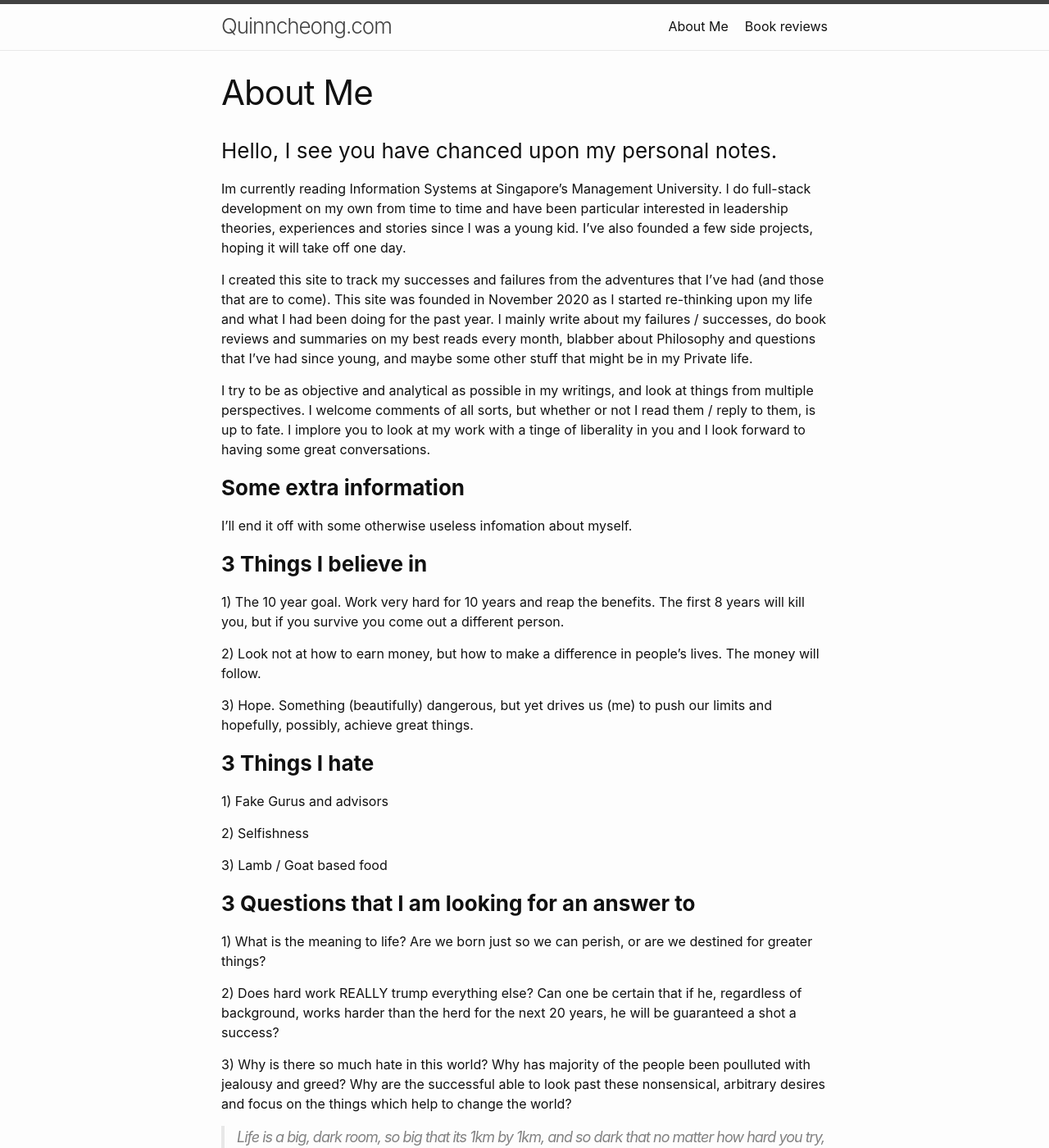
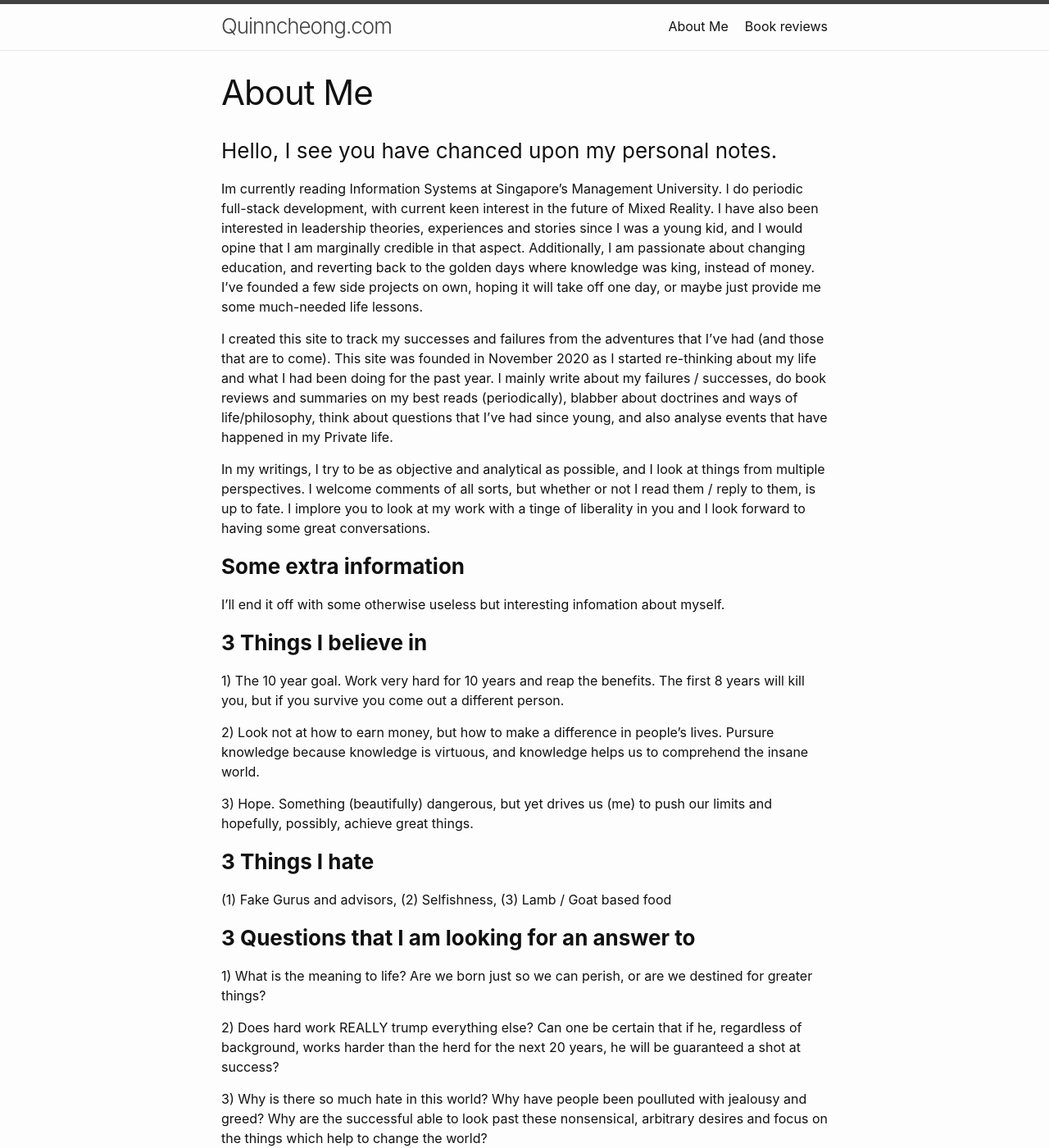
Before and after one commit to quinncheong/quinncheong.github.io, a Jekyll site: the page built from about.markdown, in a window 1280 px wide and 1400 px high. Shown: the whole window at 82% size. Built offline with Jekyll 4.4.1, drawn with Linux system fonts in a browser that asks for light colours; some of the changed text lies outside the part shown.

Commit message:
fixed about page

```diff
--- a/about.markdown
+++ b/about.markdown
@@ -6,34 +6,30 @@ permalink: /about/
 
 ### Hello, I see you have chanced upon my personal notes.
 
-Im currently reading Information Systems at Singapore's Management University. I do full-stack development on my own from time to time and have been particular interested in leadership theories, experiences and stories since I was a young kid. I've also founded a few side projects, hoping it will take off one day.
+Im currently reading Information Systems at Singapore's Management University. I do periodic full-stack development, with current keen interest in the future of Mixed Reality. I have also been interested in leadership theories, experiences and stories since I was a young kid, and I would opine that I am marginally credible in that aspect. Additionally, I am passionate about changing education, and reverting back to the golden days where knowledge was king, instead of money. I've founded a few side projects on own, hoping it will take off one day, or maybe just provide me some much-needed life lessons.
 
-I created this site to track my successes and failures from the adventures that I've had (and those that are to come). This site was founded in November 2020 as I started re-thinking upon my life and what I had been doing for the past year. I mainly write about my failures / successes, do book reviews and summaries on my best reads every month, blabber about Philosophy and questions that I've had since young, and maybe some other stuff that might be in my Private life.
+I created this site to track my successes and failures from the adventures that I've had (and those that are to come). This site was founded in November 2020 as I started re-thinking about my life and what I had been doing for the past year. I mainly write about my failures / successes, do book reviews and summaries on my best reads (periodically), blabber about doctrines and ways of life/philosophy, think about questions that I've had since young, and also analyse events that have happened in my Private life.
 
-I try to be as objective and analytical as possible in my writings, and look at things from multiple perspectives. I welcome comments of all sorts, but whether or not I read them / reply to them, is up to fate. I implore you to look at my work with a tinge of liberality in you and I look forward to having some great conversations.
+In my writings, I try to be as objective and analytical as possible, and I look at things from multiple perspectives. I welcome comments of all sorts, but whether or not I read them / reply to them, is up to fate. I implore you to look at my work with a tinge of liberality in you and I look forward to having some great conversations.
 
 ### **Some extra information**
-I'll end it off with some otherwise useless infomation about myself.
+I'll end it off with some otherwise useless but interesting infomation about myself.
 
 ### **3 Things I believe in**
 1) The 10 year goal. Work very hard for 10 years and reap the benefits. The first 8 years will kill you, but if you survive you come out a different person.
 
-2) Look not at how to earn money, but how to make a difference in people's lives. The money will follow.
+2) Look not at how to earn money, but how to make a difference in people's lives. Pursure knowledge because knowledge is virtuous, and knowledge helps us to comprehend the insane world.
 
 3) Hope. Something (beautifully) dangerous, but yet drives us (me) to push our limits and hopefully, possibly, achieve great things.
 
 ### **3 Things I hate**
-1) Fake Gurus and advisors
-
-2) Selfishness
-
-3) Lamb / Goat based food
+(1) Fake Gurus and advisors, (2) Selfishness, (3) Lamb / Goat based food
 
 ### **3 Questions that I am looking for an answer to**
 1) What is the meaning to life? Are we born just so we can perish, or are we destined for greater things?
 
-2) Does hard work REALLY trump everything else? Can one be certain that if he, regardless of background, works harder than the herd for the next 20 years, he will be guaranteed a shot a success?
+2) Does hard work REALLY trump everything else? Can one be certain that if he, regardless of background, works harder than the herd for the next 20 years, he will be guaranteed a shot at success?
 
-3) Why is there so much hate in this world? Why has majority of the people been poulluted with jealousy and greed? Why are the successful able to look past these nonsensical, arbitrary desires and focus on the things which help to change the world?
+3) Why is there so much hate in this world? Why have people been poulluted with jealousy and greed? Why are the successful able to look past these nonsensical, arbitrary desires and focus on the things which help to change the world?
 
-> Life is a big, dark room, so big that its 1km by 1km, and so dark that no matter how hard you try, you cant see shit. However, there is a door. Some people are born closer to the door, but others, not so lucky. Keep walking, find the wall, and move, regardless of what it takes.
+> Life is a big, dark room, and it's so dark that no matter how hard you try, you cant see shit. However, there is a door. Some people are born closer to the door, but others, not so lucky. Keep walking, find the wall, and move, regardless of what it takes.
```
